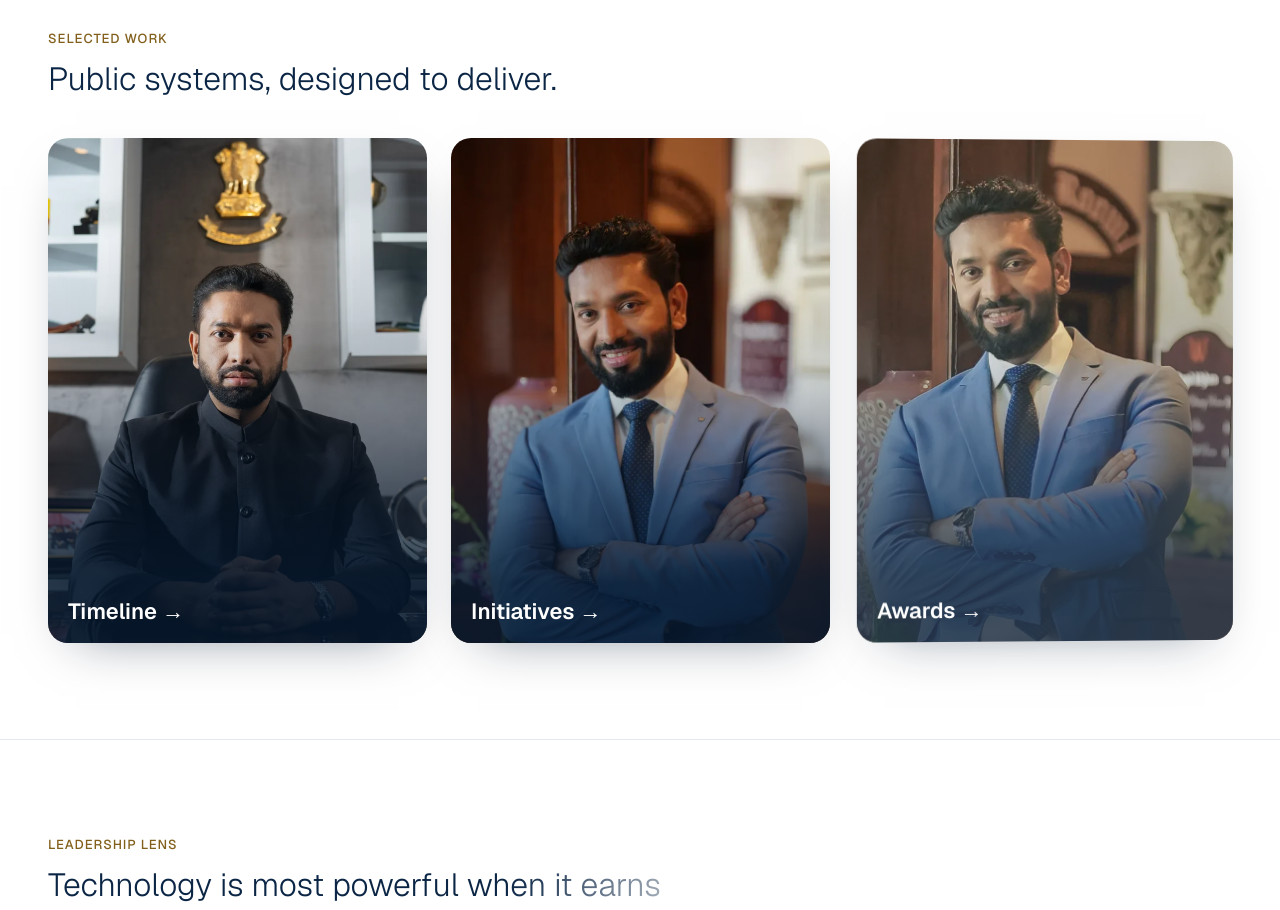
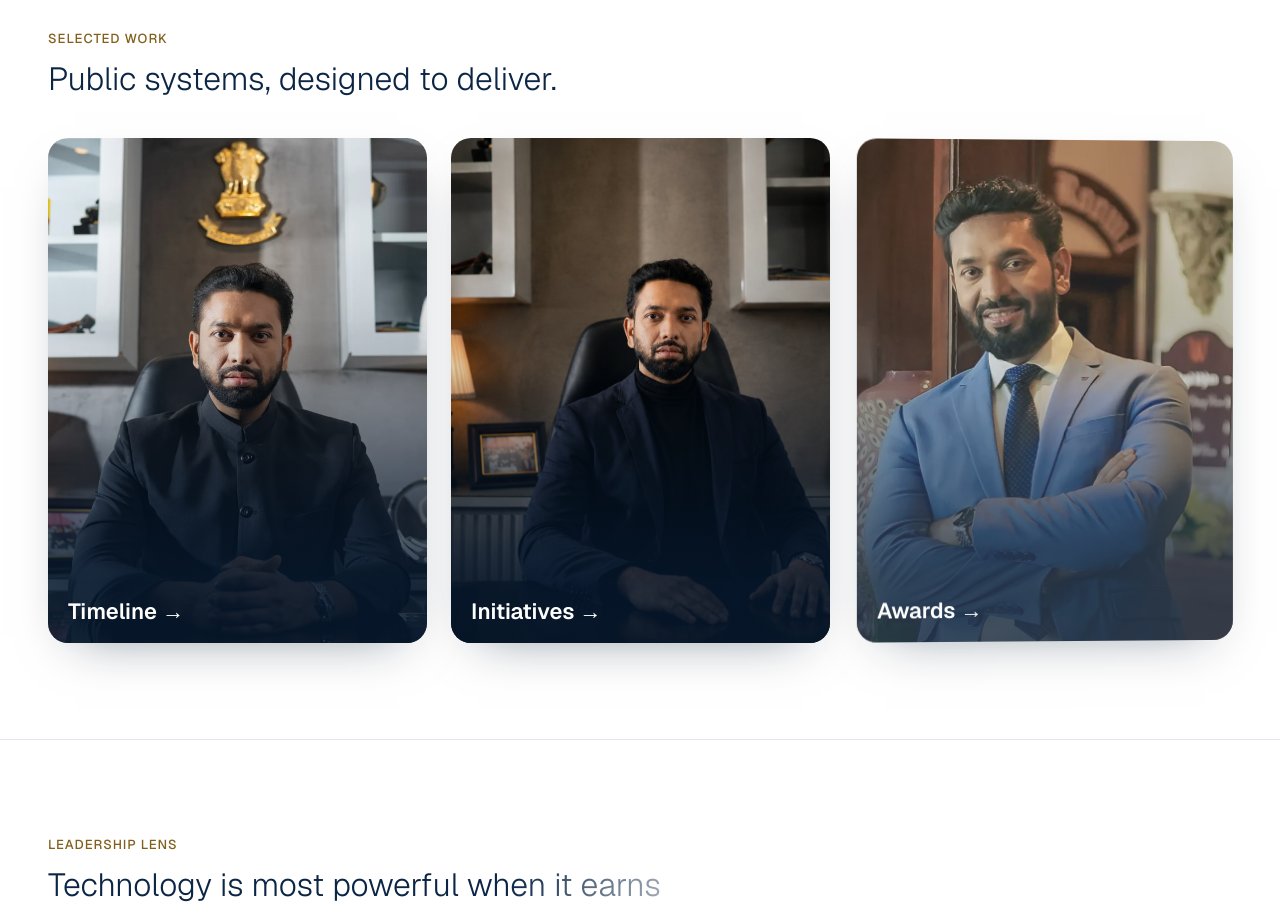
Before and after one commit to Ishaan18singh/ashwani-kumar-website, a Next.js app: page / in a window 1280 px wide. Shown: the part 1720-2630 px from the top of the page. Built offline with nearby package versions, Linux system fonts and the light colour scheme.

Commit message:
Swap homepage Initiatives card photo

```diff
--- a/app/(site)/page.js
+++ b/app/(site)/page.js
@@ -7,7 +7,7 @@ import Html from '@/components/Html';
 
 const EXPLORE_CARDS = [
   { href: '/about', image: '/images/ashwani-kumar-hero.webp', labelKey: 'nav.timeline' },
-  { href: '/projects', image: '/images/gallery-03.webp', labelKey: 'nav.projects' },
+  { href: '/projects', image: '/images/ashwani-kumar-initiatives.jpg', labelKey: 'nav.projects' },
   { href: '/awards', image: '/images/gallery-04.webp', labelKey: 'nav.awards' }
 ];
 
```
Also changed, not shown: public/images/ashwani-kumar-initiatives.jpg (added).
